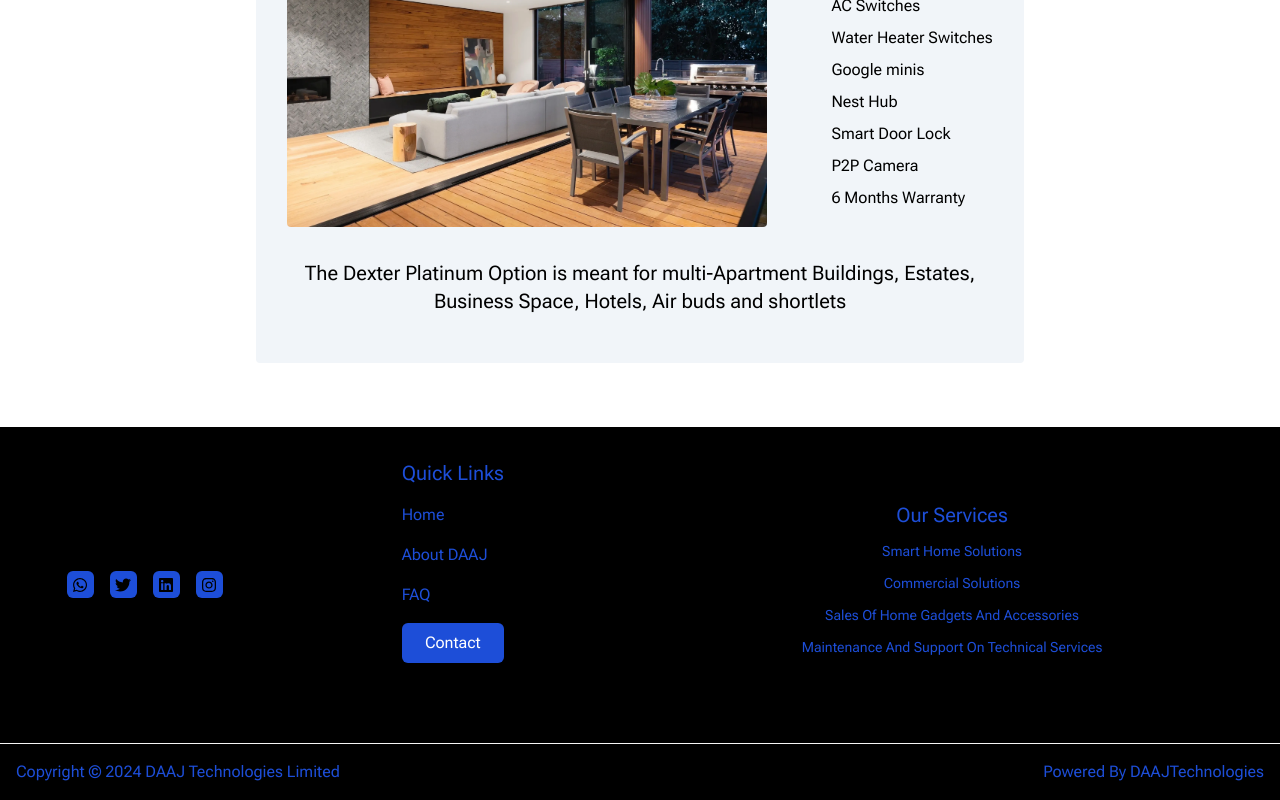
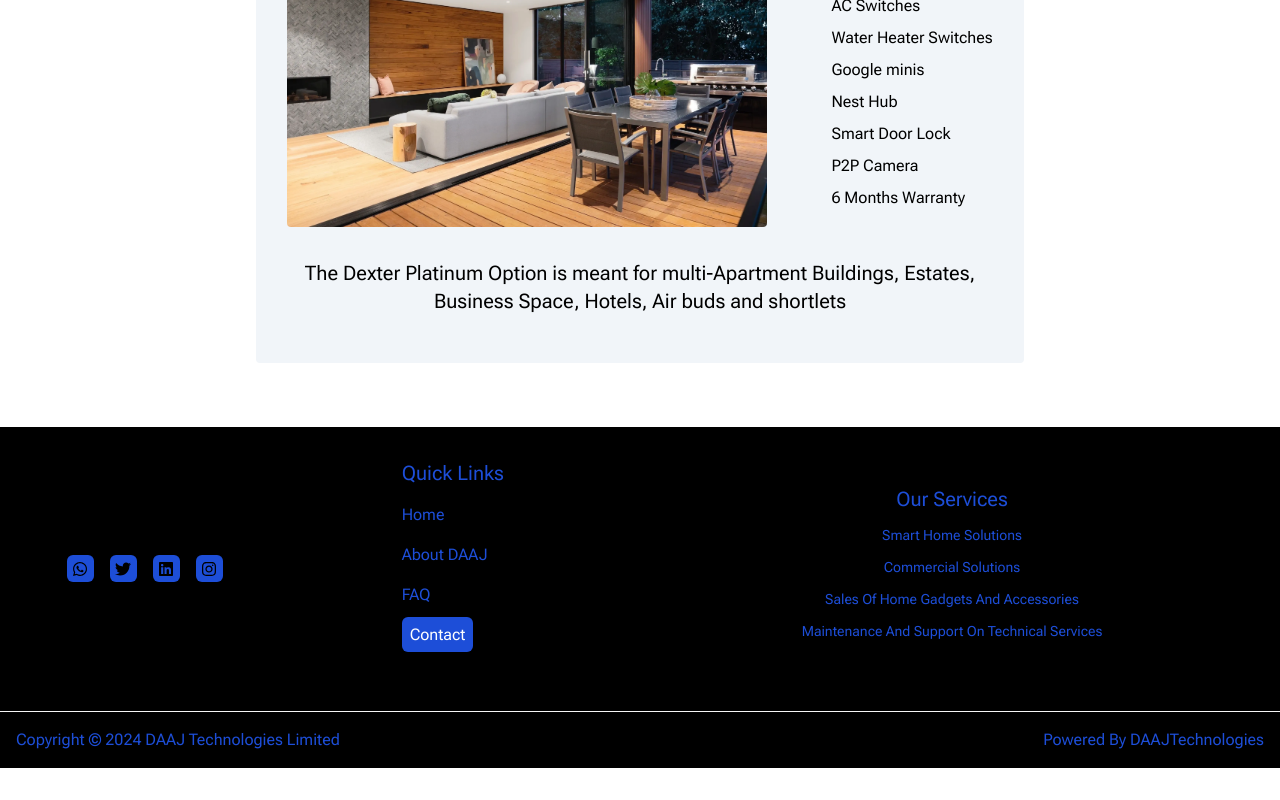
Before and after one commit to MAYOR-001-star/DAAJ, a React (Vite) app: page /our-smart-home-packages in a window 1280 px wide. Shown: the part 3283-4083 px from the top of the page. After the commit the page ends 4051 px from the top, so only its background shows below. Built offline with nearby package versions, Linux system fonts and the light colour scheme.

Commit message:
updated the whole project again

```diff
--- a/Footer.jsx
+++ b/Footer.jsx
@@ -21,9 +21,11 @@ const Footer = () => {
         <div className='grid grid-rows-1 justify-center mb-8'>
           <h1 className='capitalize mb-4 text-xl text-blue-700'>quick links</h1>
           <NavLink to='/' className='capitalize mb-4 text-blue-700'>home</NavLink>
-          <NavLink to='/about DAAJ' className='capitalize mb-4 text-blue-700'>about DAAJ</NavLink>
+          <NavLink to='/about' className='capitalize mb-4 text-blue-700'>about DAAJ</NavLink>
           <NavLink to='#' className='mb-4 text-blue-700 uppercase'>FAQ</NavLink>
-          <NavLink to='/contact' className='mb-4 bg-blue-700 text-white p-2 text-center capitalize rounded-md'>contact</NavLink>
+          <NavLink to='/contact'>
+            <span className=' bg-blue-700 text-white mb-4 p-2 text-center capitalize rounded-md'>contact</span>
+          </NavLink>
         </div>
         <div className='grid grid-rows-1 justify-center items-center'>
           <h1 className='capitalize mb-4 spacey text-xl text-blue-700'>our services</h1>
--- a/src/App.jsx
+++ b/src/App.jsx
@@ -1,6 +1,6 @@
 import React, {useState} from 'react';
 import Sidebar from './Sidebar';
-import About from './pages/About DAAJ'
+import About from './pages/About'
 import Error from './pages/Error'
 import Home from './pages/Home';
 import Commercial from './sub-pages/Commercial';
@@ -21,7 +21,7 @@ function App() {
         <Sidebar setSidebar={setSidebar} sidebar={sidebar}/>
         <Routes>
           <Route path="/" element={<Home />} />
-          <Route path="/about DAAJ" element={<About DAAJ />} />
+          <Route path="/about" element={<About />} />
           <Route path="/our-smart-home-packages" element={<Packages />} />
           <Route path="/services/smart-home" element={<SmartHome/>} />
           <Route path="/services/sales-of-home-gadgets" element={<Gadgets />} />
--- a/src/Header.jsx
+++ b/src/Header.jsx
@@ -47,7 +47,7 @@ const Header = () => {
           </NavLink>
         </li>
         <li className='text-base hover:bg-blue-700 rounded-md active:bg-blue-700 mr-4 flex justify-center items-center'>
-          <NavLink to='/about DAAJ' className='capitalize px-4 py-2'>
+          <NavLink to='/about' className='capitalize px-4 py-2'>
             <span className='text-black'>about DAAJ</span>
           </NavLink>
         </li>
```
Also changed, not shown: src/pages/About.jsx (renamed from src/pages/About DAAJ.jsx).
